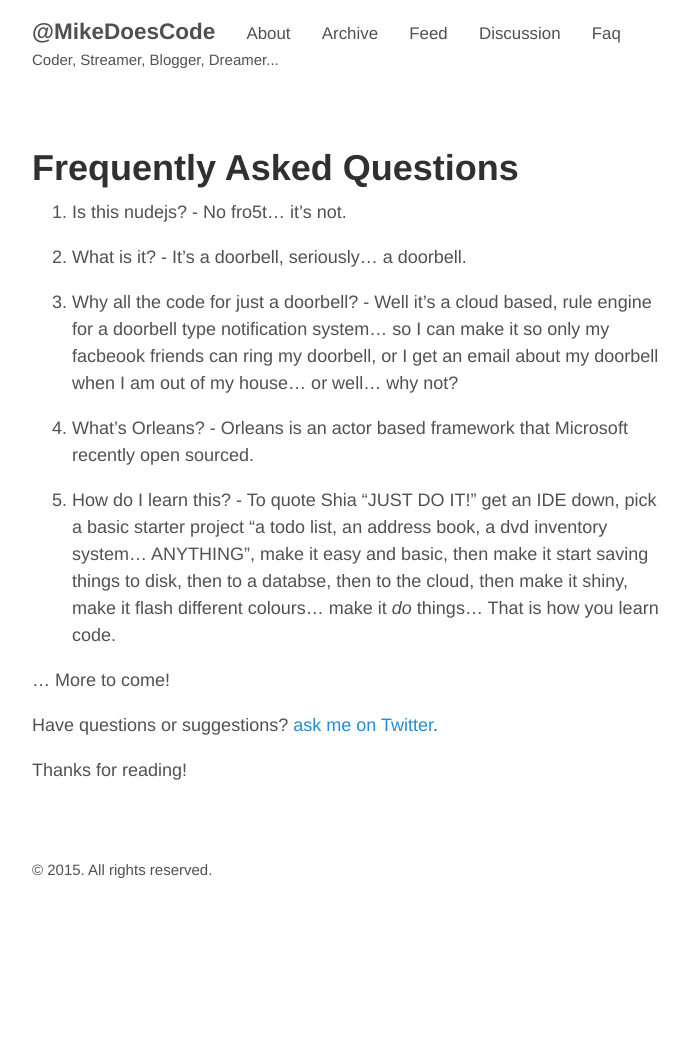
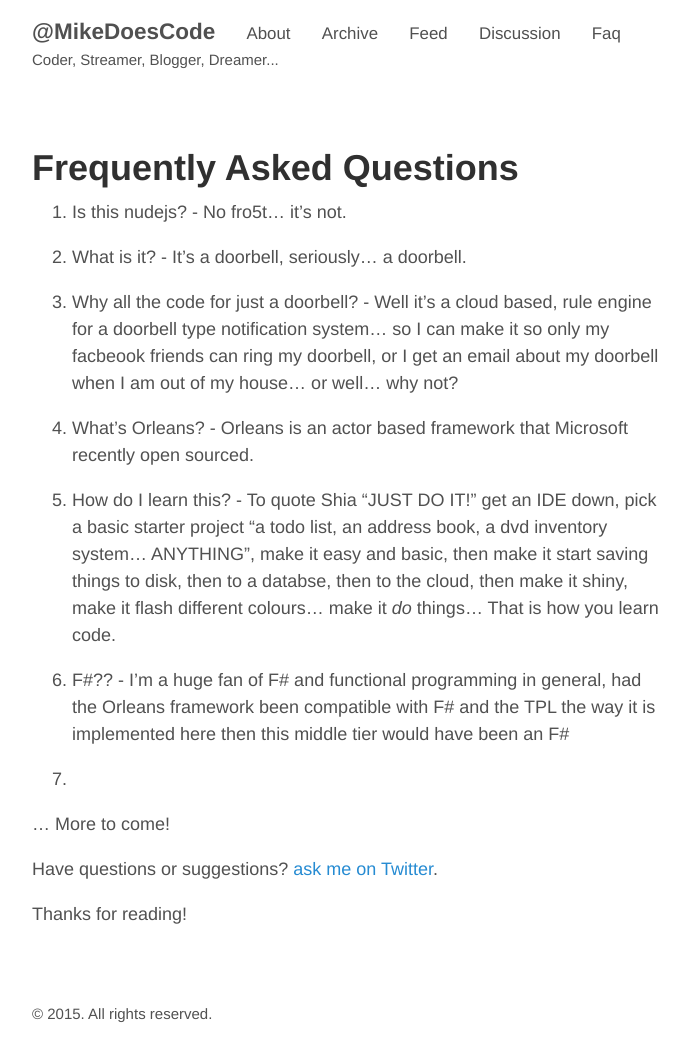
Before and after one commit to MikeHardman/mikehardman.github.io, a Jekyll site: the page built from faq.md, in a window 1280 px wide. Shown: the whole page, without its empty margins (293-982 px from the left). Built offline with Jekyll 4.4.1, drawn with Linux system fonts in a browser that asks for light colours; before the commit the page ends 919 px from its top, so only the background shows below that.

Commit message:
Faq change

```diff
--- a/faq.md
+++ b/faq.md
@@ -13,6 +13,10 @@ title: Frequently Asked Questions
 
 5. How do I learn this? - To quote Shia "JUST DO IT!" get an IDE down, pick a basic starter project "a todo list, an address book, a dvd inventory system... ANYTHING", make it easy and basic, then make it start saving things to disk, then to a databse, then to the cloud, then make it shiny, make it flash different colours... make it *do* things... That is how you learn code.
 
+6. F#?? - I'm a huge fan of F# and functional programming in general, had the Orleans framework been compatible with F# and the TPL the way it is implemented here then this middle tier would have been an F#
+
+7.
+
 ... More to come!
 
 Have questions or suggestions? [ask me on Twitter](https://twitter.com/MikeDoesCode).
```
Also changed, not shown: _posts/2015-10-21-deployment-bonanza.md (added).
